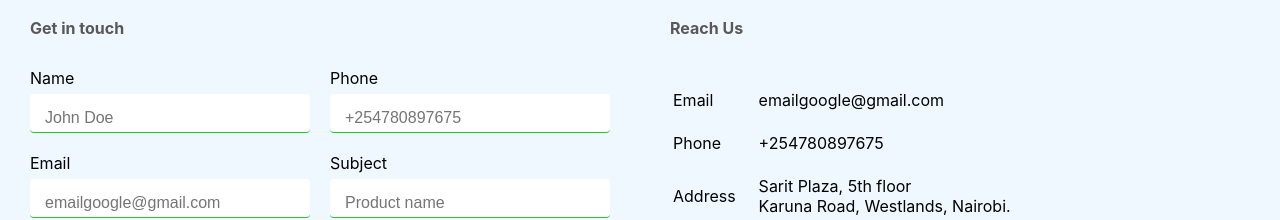
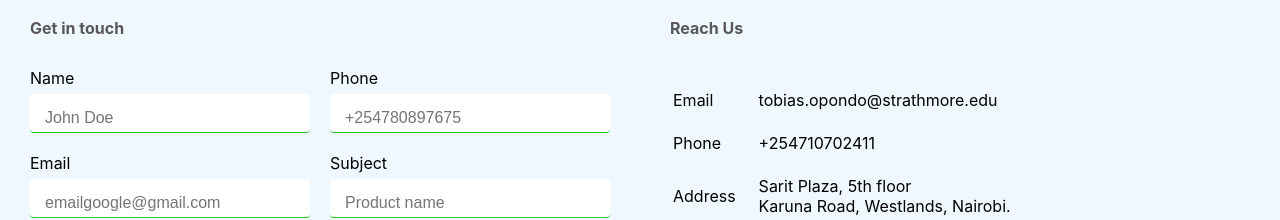
Before and after one commit to Ochieng-Opondo/Connect_with_us, a React (Create React App) app: page / in a window 1280 px wide. Shown: the part 829-1049 px from the top of the page. Built offline with nearby package versions, Linux system fonts and the light colour scheme; no server answers.

Commit message:
final touches

```diff
--- a/src/Components/Footer.js
+++ b/src/Components/Footer.js
@@ -41,11 +41,11 @@ const Footer = () => {
             <table>
                 <tr>
                     <td>Email</td>
-                    <td>emailgoogle@gmail.com</td>
+                    <td>tobias.opondo@strathmore.edu</td>
                 </tr>
                 <tr>
                     <td>Phone</td>
-                    <td>+254780897675</td>
+                    <td>+254710702411</td>
                 </tr>
                 <tr>
                     <td>Address</td>
```
